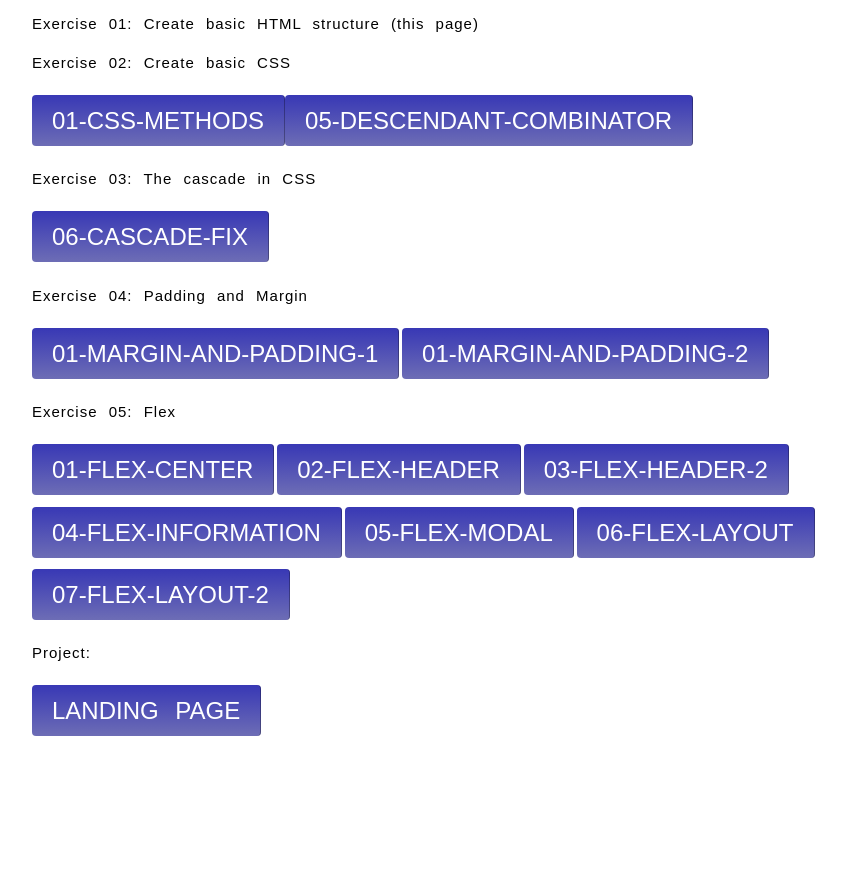
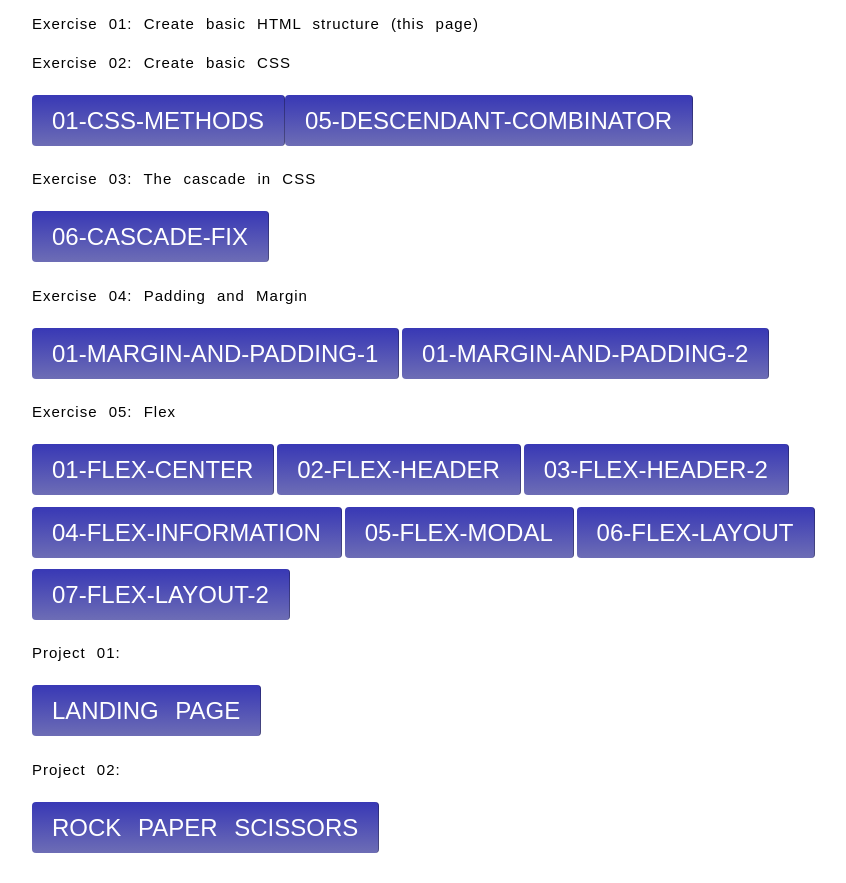
Before and after one commit to mldwr/odin-html-css, a plain HTML site: page index.html in a window 1280 px wide. Shown: the part 137-1020 px from the top of the page, without its empty margins (208-1054 px from the left). Before the commit the page ends 904 px from the top, so only its background shows below. Drawn offline with Linux system fonts and the light colour scheme.

Commit message:
Update index.html

```diff
--- a/index.html
+++ b/index.html
@@ -33,9 +33,13 @@
       <li><a href="06-flex-layout.html">06-flex-layout</a></li>
       <li><a href="07-flex-layout-2.html">07-flex-layout-2</a></li>
     </ul>
-    <p>Project: </p>
+    <p>Project 01: </p>
     <ul>
       <li><a href="project_landing_page.html">Landing Page</a></li>
     </ul>
+    <p>Project 02: </p>
+    <ul>
+      <li><a href="project_rock_paper_scissors.html">Rock Paper Scissors</a></li>
+    </ul>
   </body>
 </html>
```
